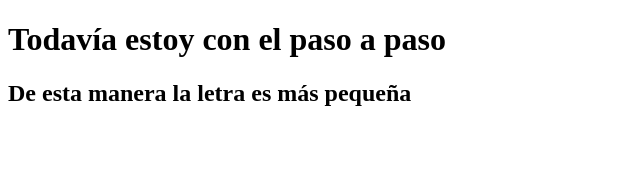
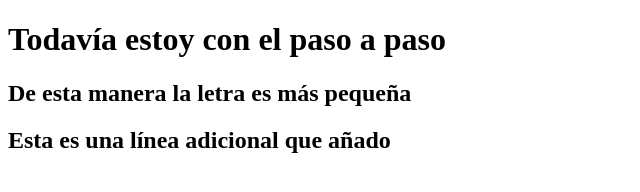
Before and after one commit to Carlos-Titanio/VIERNES-PRUEBA, a plain HTML site: page index.html in a window 1280 px wide. Shown: the whole page, without its empty margins (0-640 px from the left). Drawn offline with Linux system fonts and the light colour scheme.

Commit message:
segundo commit 29/11/2024

```diff
--- a/index.html
+++ b/index.html
@@ -9,6 +9,7 @@
     <h1>Todavía estoy con el paso a paso</h1>
 
     <h2>De esta manera la letra es más pequeña</h2>
+    <h2>Esta es una línea adicional que añado</h2>
 
 </body>
 </html>
```
